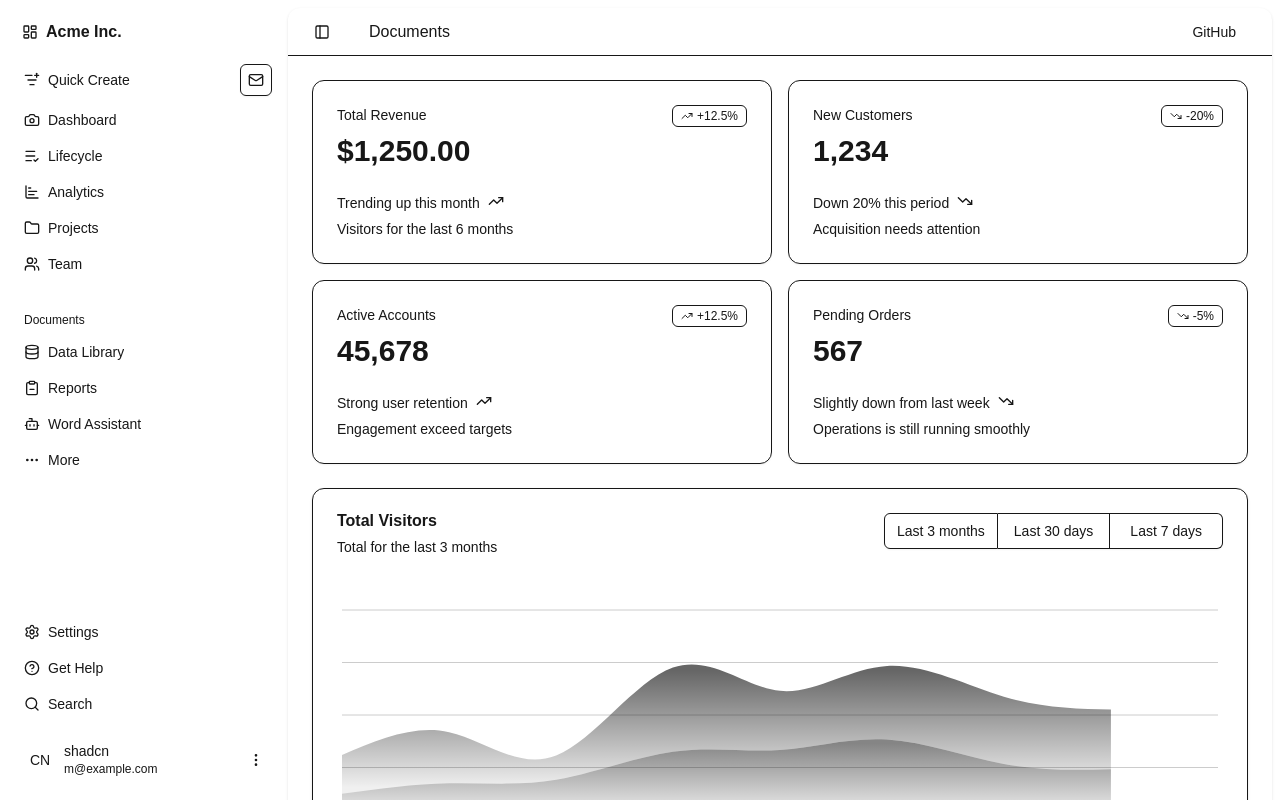
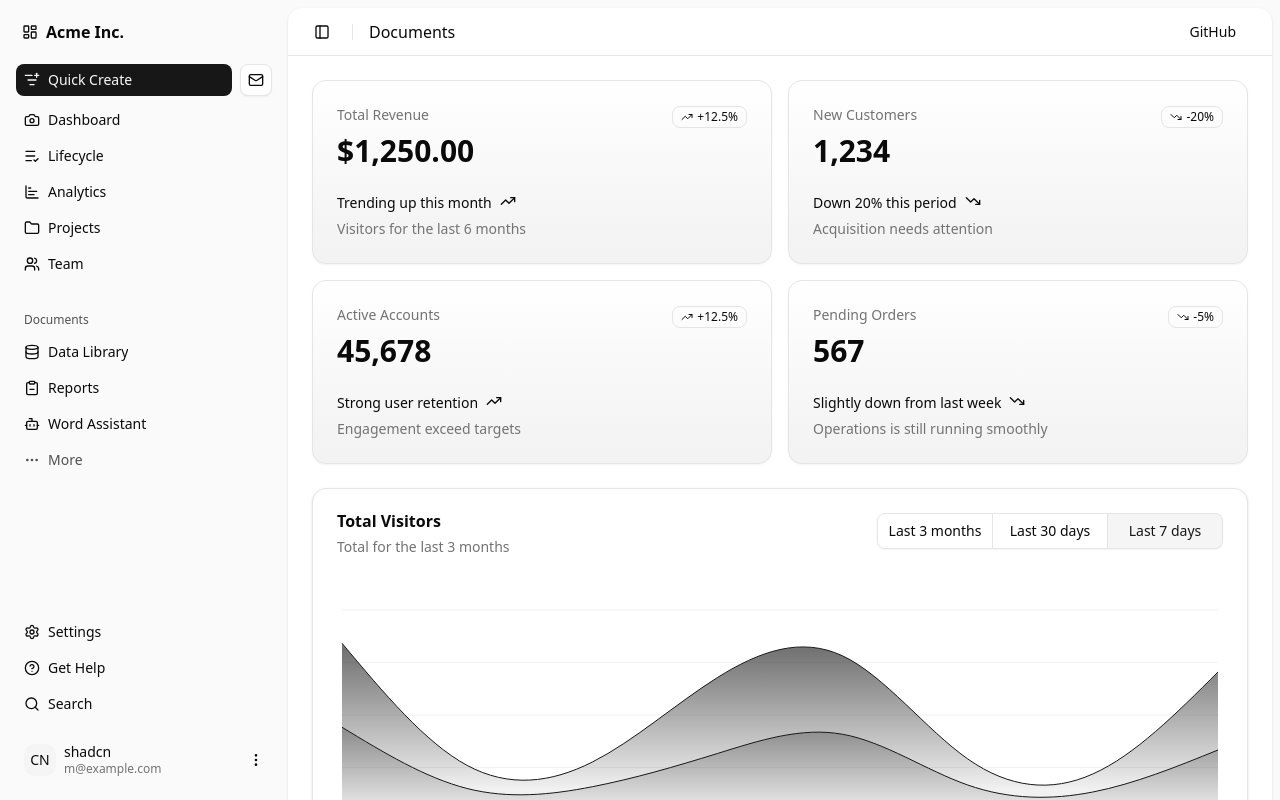
Before and after one commit to novalmahardhika/playground, a Next.js app: page /features/dragable-dashboard in a window 1280 px wide. Shown: the top 800 px of the page. Built offline with nearby package versions, Linux system fonts and the light colour scheme.

Commit message:
fix: fix some package

```diff
--- a/src/app/globals.css
+++ b/src/app/globals.css
@@ -1,26 +1,122 @@
 @import 'tailwindcss';
+@import 'tw-animate-css';
 
-:root {
-  --background: #ffffff;
-  --foreground: #171717;
-}
+@custom-variant dark (&:is(.dark *));
 
 @theme inline {
   --color-background: var(--background);
   --color-foreground: var(--foreground);
   --font-sans: var(--font-geist-sans);
   --font-mono: var(--font-geist-mono);
+  --color-sidebar-ring: var(--sidebar-ring);
+  --color-sidebar-border: var(--sidebar-border);
+  --color-sidebar-accent-foreground: var(--sidebar-accent-foreground);
+  --color-sidebar-accent: var(--sidebar-accent);
+  --color-sidebar-primary-foreground: var(--sidebar-primary-foreground);
+  --color-sidebar-primary: var(--sidebar-primary);
+  --color-sidebar-foreground: var(--sidebar-foreground);
+  --color-sidebar: var(--sidebar);
+  --color-chart-5: var(--chart-5);
+  --color-chart-4: var(--chart-4);
+  --color-chart-3: var(--chart-3);
+  --color-chart-2: var(--chart-2);
+  --color-chart-1: var(--chart-1);
+  --color-ring: var(--ring);
+  --color-input: var(--input);
+  --color-border: var(--border);
+  --color-destructive: var(--destructive);
+  --color-accent-foreground: var(--accent-foreground);
+  --color-accent: var(--accent);
+  --color-muted-foreground: var(--muted-foreground);
+  --color-muted: var(--muted);
+  --color-secondary-foreground: var(--secondary-foreground);
+  --color-secondary: var(--secondary);
+  --color-primary-foreground: var(--primary-foreground);
+  --color-primary: var(--primary);
+  --color-popover-foreground: var(--popover-foreground);
+  --color-popover: var(--popover);
+  --color-card-foreground: var(--card-foreground);
+  --color-card: var(--card);
+  --radius-sm: calc(var(--radius) - 4px);
+  --radius-md: calc(var(--radius) - 2px);
+  --radius-lg: var(--radius);
+  --radius-xl: calc(var(--radius) + 4px);
 }
 
-@media (prefers-color-scheme: dark) {
-  :root {
-    --background: #0a0a0a;
-    --foreground: #ededed;
+:root {
+  --radius: 0.625rem;
+  --background: oklch(1 0 0);
+  --foreground: oklch(0.145 0 0);
+  --card: oklch(1 0 0);
+  --card-foreground: oklch(0.145 0 0);
+  --popover: oklch(1 0 0);
+  --popover-foreground: oklch(0.145 0 0);
+  --primary: oklch(0.205 0 0);
+  --primary-foreground: oklch(0.985 0 0);
+  --secondary: oklch(0.97 0 0);
+  --secondary-foreground: oklch(0.205 0 0);
+  --muted: oklch(0.97 0 0);
+  --muted-foreground: oklch(0.556 0 0);
+  --accent: oklch(0.97 0 0);
+  --accent-foreground: oklch(0.205 0 0);
+  --destructive: oklch(0.577 0.245 27.325);
+  --border: oklch(0.922 0 0);
+  --input: oklch(0.922 0 0);
+  --ring: oklch(0.708 0 0);
+  --chart-1: oklch(0.646 0.222 41.116);
+  --chart-2: oklch(0.6 0.118 184.704);
+  --chart-3: oklch(0.398 0.07 227.392);
+  --chart-4: oklch(0.828 0.189 84.429);
+  --chart-5: oklch(0.769 0.188 70.08);
+  --sidebar: oklch(0.985 0 0);
+  --sidebar-foreground: oklch(0.145 0 0);
+  --sidebar-primary: oklch(0.205 0 0);
+  --sidebar-primary-foreground: oklch(0.985 0 0);
+  --sidebar-accent: oklch(0.97 0 0);
+  --sidebar-accent-foreground: oklch(0.205 0 0);
+  --sidebar-border: oklch(0.922 0 0);
+  --sidebar-ring: oklch(0.708 0 0);
+}
+
+.dark {
+  --background: oklch(0.145 0 0);
+  --foreground: oklch(0.985 0 0);
+  --card: oklch(0.205 0 0);
+  --card-foreground: oklch(0.985 0 0);
+  --popover: oklch(0.205 0 0);
+  --popover-foreground: oklch(0.985 0 0);
+  --primary: oklch(0.922 0 0);
+  --primary-foreground: oklch(0.205 0 0);
+  --secondary: oklch(0.269 0 0);
+  --secondary-foreground: oklch(0.985 0 0);
+  --muted: oklch(0.269 0 0);
+  --muted-foreground: oklch(0.708 0 0);
+  --accent: oklch(0.269 0 0);
+  --accent-foreground: oklch(0.985 0 0);
+  --destructive: oklch(0.704 0.191 22.216);
+  --border: oklch(1 0 0 / 10%);
+  --input: oklch(1 0 0 / 15%);
+  --ring: oklch(0.556 0 0);
+  --chart-1: oklch(0.488 0.243 264.376);
+  --chart-2: oklch(0.696 0.17 162.48);
+  --chart-3: oklch(0.769 0.188 70.08);
+  --chart-4: oklch(0.627 0.265 303.9);
+  --chart-5: oklch(0.645 0.246 16.439);
+  --sidebar: oklch(0.205 0 0);
+  --sidebar-foreground: oklch(0.985 0 0);
+  --sidebar-primary: oklch(0.488 0.243 264.376);
+  --sidebar-primary-foreground: oklch(0.985 0 0);
+  --sidebar-accent: oklch(0.269 0 0);
+  --sidebar-accent-foreground: oklch(0.985 0 0);
+  --sidebar-border: oklch(1 0 0 / 10%);
+  --sidebar-ring: oklch(0.556 0 0);
+}
+
+@layer base {
+  * {
+    @apply border-border outline-ring/50;
+  }
+  body {
+    @apply bg-background text-foreground;
   }
 }
-
-body {
-  background: var(--background);
-  color: var(--foreground);
-  font-family: Arial, Helvetica, sans-serif;
-}
```
Also changed, not shown: package.json (+29 -1 lines), 1 other file (tests, documents, lock files or other folders).
